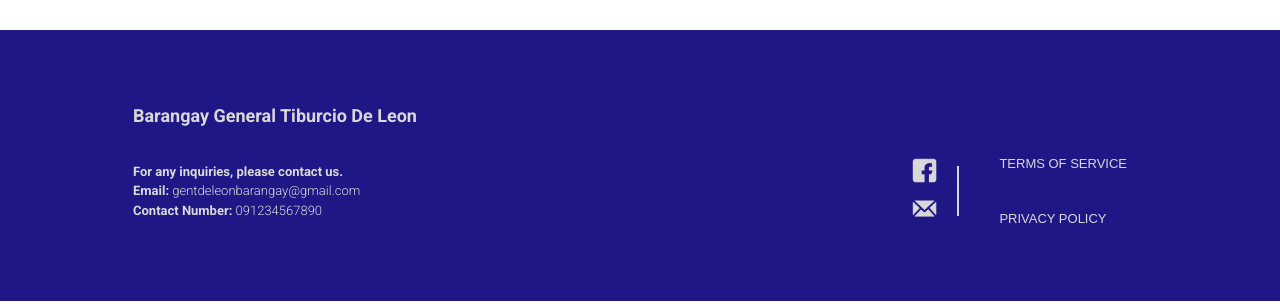
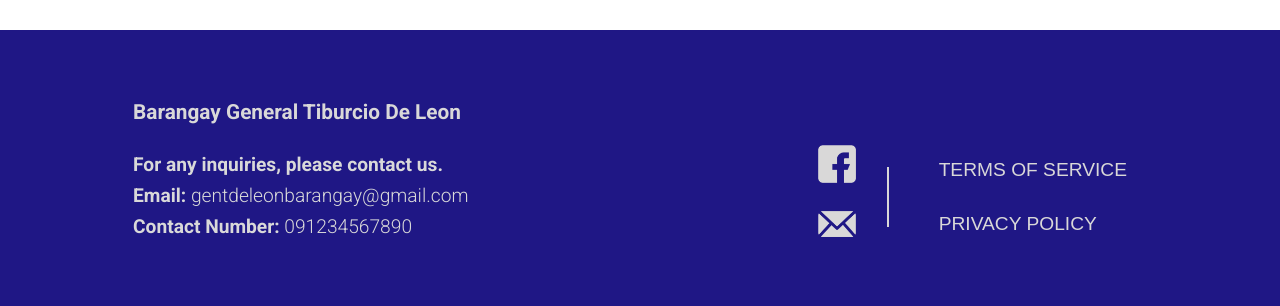
Before and after one commit to Gothboi26/SeniorWEb, a React (Create React App) app in the folder companion/: page /chat in a window 1280 px wide. Shown: the part 1209-1515 px from the top of the page. Built offline with nearby package versions, Linux system fonts and the light colour scheme; no server answers.

Commit message:
Implemented all changes made in tel branch.

```diff
--- a/companion/src/App.css
+++ b/companion/src/App.css
@@ -180,91 +180,3 @@
 .forgot-password:hover {
   color: #1f1785;
 }
-
-/* ----- Footer Section ----- */
-.App-footer {
-  background-color: #1f1785;
-}
-
-.footer-section {
-  color: #d9d8d8;
-  margin: 5px 20px 5px 20px; /* Matches the .login-container margin */
-  padding: 20px; /* Matches the .login-container padding */
-  font-size: 14px;
-  text-align: left;
-  display: flex; /* For horizontal alignment */
-  flex-direction: column;
-}
-
-.App-footer h1 {
-  font-size: 18px;
-  margin-top: 10px;
-  margin-bottom: 20px;
-  text-align: left;
-}
-
-.footer-content {
-  display: flex;
-  flex-direction: row;
-  justify-content: space-between; /* Align items horizontally */
-  align-items: center;
-}
-
-.footer-text1 {
-  flex: 1;
-}
-
-.footer-text1 p {
-  color: #d9d9d9;
-  font-size: 13px;
-  margin: 0;
-  line-height: 1.5;
-}
-
-.footer-icons-and-links {
-  display: flex;
-  align-items: center;
-  gap: 20px;
-}
-
-.footer-icons {
-  display: flex;
-  flex-direction: column;
-  align-items: center;
-  gap: 10px;
-}
-
-.footer-icons img {
-  width: 25px; /* Icon size */
-  height: auto;
-  transition: transform 0.3s;
-}
-
-.footer-icons img:hover {
-  transform: scale(1.1);
-}
-
-.vertical-line {
-  width: 2px;
-  height: 50px;
-  background-color: #d9d8d8;
-}
-
-.footer-links {
-  display: flex;
-  flex-direction: column;
-  justify-content: center;
-  align-items: flex-start; /* Align text to the left */
-  gap: 20px;
-}
-
-.footer-link {
-  color: #d9d8d8;
-  font-size: 13px;
-  text-decoration: none;
-  transition: color 0.3s;
-}
-
-.footer-link:hover {
-  color: #ffd700;
-}
```
